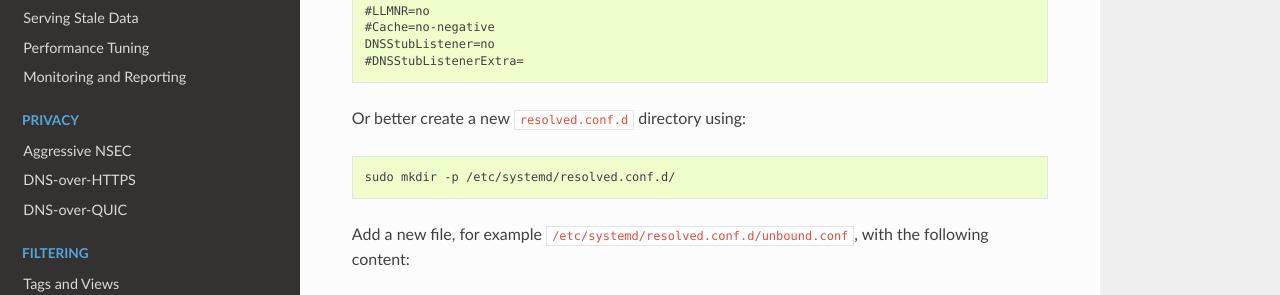
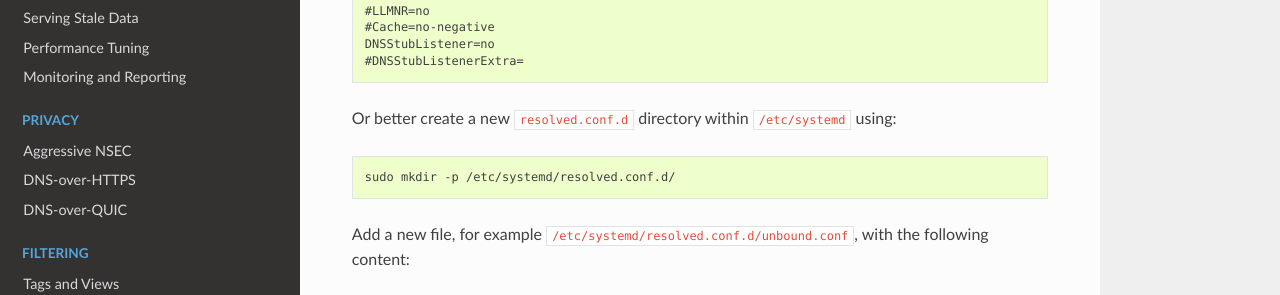
Before and after one commit to NLnetLabs/unbound-manual, a Sphinx documentation site: the page built from source/use-cases/local-stub.rst, in a window 1280 px wide and 900 px high, scrolled down 2033 px. Shown: the part 149-444 px from the top of the window. Built offline with Sphinx 7.4.7 and the Read the Docs theme 3.1.0, drawn with Linux system fonts in a browser that asks for light colours.

Commit message:
Explain better

```diff
--- a/source/use-cases/local-stub.rst
+++ b/source/use-cases/local-stub.rst
@@ -119,7 +119,7 @@ options:
     DNSStubListener=no
     #DNSStubListenerExtra=
 
-Or better create a new ``resolved.conf.d`` directory using:
+Or better create a new ``resolved.conf.d`` directory within ``/etc/systemd`` using:
 
 .. code-block:: bash
 
```
